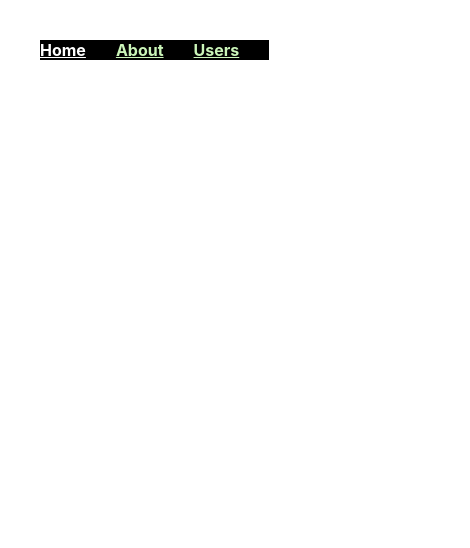
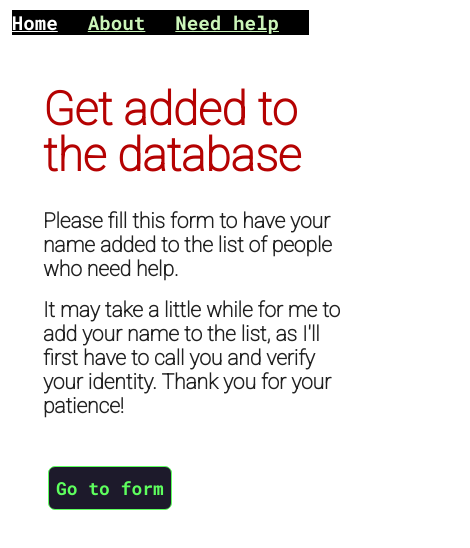
Before and after one commit to vunderkind/good-faith, a React (Create React App) app: page /needhelp in a window 390 px wide. Shown: the top 548 px of the page, 470 px wide, since content can reach past the window. Built offline with nearby package versions, Linux system fonts and the light colour scheme.

Commit message:
Add need help page

```diff
--- a/src/App.css
+++ b/src/App.css
@@ -6,9 +6,9 @@
 
 .App {
   text-align: justify;
-  padding-top: 20px;
-  padding-left: 8vw;
-  padding-right: 8vw;
+  padding-top: 60px;
+  padding-left: 3vw;
+  padding-right: 3vw;
   color: rgb(1, 1, 1);
   font-family: 'Roboto Mono', monospace;
   font-size: larger;
@@ -16,6 +16,7 @@
 
 .Linq {
   padding: 40px 40px;
+  /* padding-left: 8vw; */
   padding-bottom: 0px;
   width: 100vw;
 }
@@ -160,3 +161,16 @@ margin-top: 20vh;
     transform: rotate(-5deg);
   }
 }
+
+@media only screen and (max-width: 600px){
+  .App{
+    padding-top: 10px;
+  }
+  .Linq{
+    padding: 0
+  }
+
+  .Link {
+    margin: 0
+  }
+}
--- a/src/App.js
+++ b/src/App.js
@@ -2,16 +2,17 @@ import React from 'react'
 import {BrowserRouter as Router, Switch, Route, Link} from 'react-router-dom'
 import Home from './Home'
 import About from './About'
+import NeedHelp from './NeedHelp'
 import './App.css'
 
 const App = () => {
     return (
-        <div>
+        <div className="App">
         <Router>
             <div className="Linq">
             <Link className="Link" id="home" to='/'>Home</Link>
             <Link className="Link" to='/about'>About</Link>
-            <Link className="Link" to="/users">Users</Link>
+            <Link className="Link" to="/needhelp">Need help</Link>
             </div>
 
         <Switch>
@@ -21,6 +22,9 @@ const App = () => {
           <Route path="/about">
             <About />
           </Route>
+          <Route path="/needhelp">
+            <NeedHelp />
+          </Route>
         </Switch>
         </Router>
         </div>
--- a/src/Home.js
+++ b/src/Home.js
@@ -1,11 +1,11 @@
 import React, {useState} from 'react';
 import Loader from 'react-loader-spinner'
 import './App.css';
-import kindness from './kindness.png';
-import {CopyToClipboard} from 'react-copy-to-clipboard';
+import kindness from './kindness.png'
+import NeedHelp from './NeedHelp'
+import {BrowserRouter as Router, Switch, Route, NavLink} from 'react-router-dom'
 
 function Home() {
-  const [state, setState] = useState({copied: false})
   const [visible, setvisible] = useState(true)
   const [users, setusers] = useState(null);
   const apiURL = 'https://cors-anywhere.herokuapp.com/https://good-faith.herokuapp.com/api/people'
@@ -35,11 +35,19 @@ return emptyArray
   if(visible) {
     return (
       <div className="App">
+      <Router>
         <img className="App-logo " src={kindness} alt="kindness"/>
         <h1>Angels among us.</h1>
         <h2>'Angels among us' is a simple tool for people with relatively secure financial statuses to help people whose means of livelihood have been affected by the COVID-19 outbreak.<br/><br/> When you click the 'Be an angel' button, we'll send you a random list of ten people you can contribute to. We suggest that you send money to each of the ten (eg. N2,000-N10,000 to each person)</h2>
         <button className="Button" onClick={fetchusers}>Be an angel</button>
-        <button className="Button Button2">I need help</button>
+        <NavLink to="/needhelp"><button className="Button Button2">I need help</button></NavLink>
+
+      <Switch>
+        <Route path="/needhelp">
+          <NeedHelp />
+        </Route>
+      </Switch>
+      </Router>
       </div>
     );
   }
@@ -60,7 +68,7 @@ return emptyArray
          width={40}
       />: null}
     {users &&  users.map ((user) => (
-      <div index={user.id} className="userCard">
+      <div key={user.id} className="userCard">
       <h2 style={{fontSize:'15px'}}><span>{user.firstName} {user.lastName}</span> ({user.location})</h2>
       <hr/>
       <h3>"{user.context}"</h3>
@@ -68,12 +76,6 @@ return emptyArray
         <summary><span>Tap for account info</span></summary>
         {user.accountName} <br/> <strong>{user.accountNumber}</strong> <br/> {user.bankName}
       </details>
-      {/* <CopyToClipboard text={user.paymentLink}
-          onCopy={() => setState({copied: true})}>
-          <button>Tap to copy account details</button>
-        </CopyToClipboard>
-        {state.copied ? <span style={{color: 'blue', fontSize: '12px'}}>Copied!</span> : null}
-        <br/> */}
       </div>
     ))}
     </div>
--- /dev/null
+++ b/src/NeedHelp.js
@@ -0,0 +1,15 @@
+import React from 'react'
+import './App.css'
+
+const NeedHelp = () => {
+    return(
+        <div className="App2">
+            <h1>Get added to the database</h1>
+            <h2>Please fill this form to have your name added to the list of people who need help.</h2>
+            <h2>It may take a little while for me to add your name to the list, as I'll first have to call you and verify your identity. Thank you for your patience!</h2>
+            <a href="https://docs.google.com/forms/d/e/1FAIpQLSdpllHsWu7itPs3gVNRkEW4qMIwwzss83_0hKgHU_9mGrtz6g/viewform"><button className="Button">Go to form</button></a>
+        </div>
+    )
+}
+
+export default NeedHelp
```
